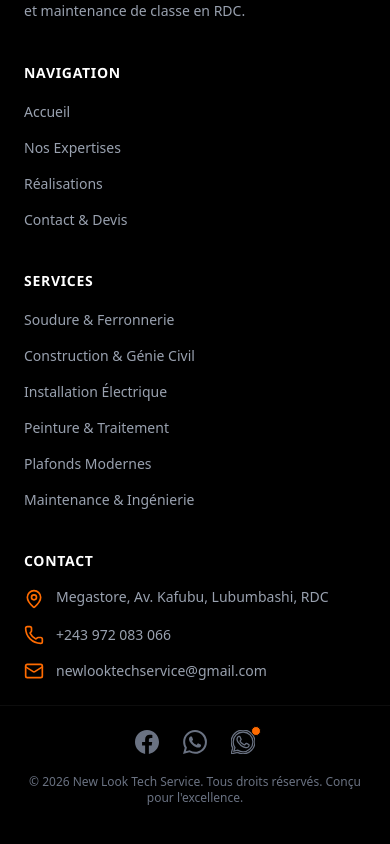
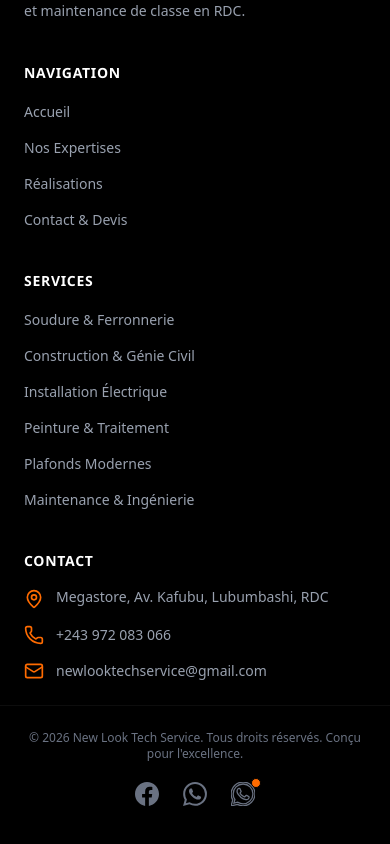
Before and after one commit to THEGINS-dev/new-look-tech, a Next.js app: page / in a window 390 px wide. Shown: the part 6662-7506 px from the top of the page. Built offline with nearby package versions, Linux system fonts and the light colour scheme; no server answers.

Commit message:
Update Footer.tsx

```diff
--- a/src/components/layout/Footer.tsx
+++ b/src/components/layout/Footer.tsx
@@ -71,15 +71,16 @@ export default function Footer() {
         </div>
       </div>
 
-      {/* BARRE INFÉRIEURE — pb-24 laisse la place au bouton du chatbot */}
+      {/* BARRE INFÉRIEURE — pb-[88px] = pile la hauteur du bouton chatbot, zéro gaspillage */}
       <div className="border-t border-white/5">
-        <div className="max-w-7xl mx-auto px-6 pt-6 pb-24 md:pb-8 flex flex-col sm:flex-row justify-between items-center gap-5">
+        <div className="max-w-7xl mx-auto px-6 pt-6 pb-[88px] md:pb-8 flex flex-col sm:flex-row justify-between items-center gap-5">
 
-          <p className="text-gray-500 text-xs text-center sm:text-left order-2 sm:order-1">
+          {/* Copyright à GAUCHE */}
+          <p className="text-gray-500 text-xs text-center sm:text-left">
             © 2026 New Look Tech Service. Tous droits réservés. Conçu pour l'excellence.
           </p>
 
-          {/* Réseaux sociaux : 3 logos distincts et cliquables */}
+          {/* Logos à DROITE */}
           <div className="flex items-center space-x-6">
             {/* Facebook */}
             <a href="https://facebook.com/profile.php?id=61594125400628" target="_blank" rel="noopener noreferrer" aria-label="Facebook"
```
